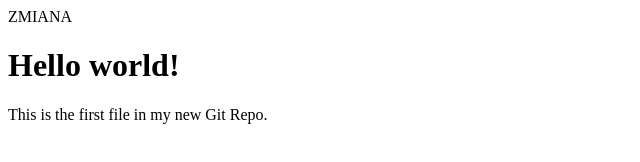
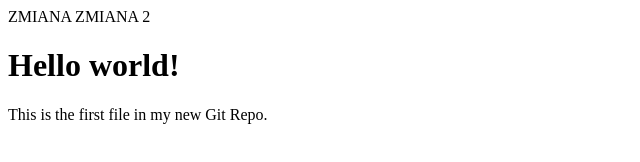
Before and after one commit to kotnowak/learn, a plain HTML site: page index.html in a window 1280 px wide. Shown: the whole page, without its empty margins (0-640 px from the left). Drawn offline with Linux system fonts and the light colour scheme.

Commit message:
Update index.html

```diff
--- a/index.html
+++ b/index.html
@@ -7,6 +7,8 @@
 
 ZMIANA
 
+ZMIANA 2
+
 <h1>Hello world!</h1>
 <p>This is the first file in my new Git Repo.</p>
 
```
